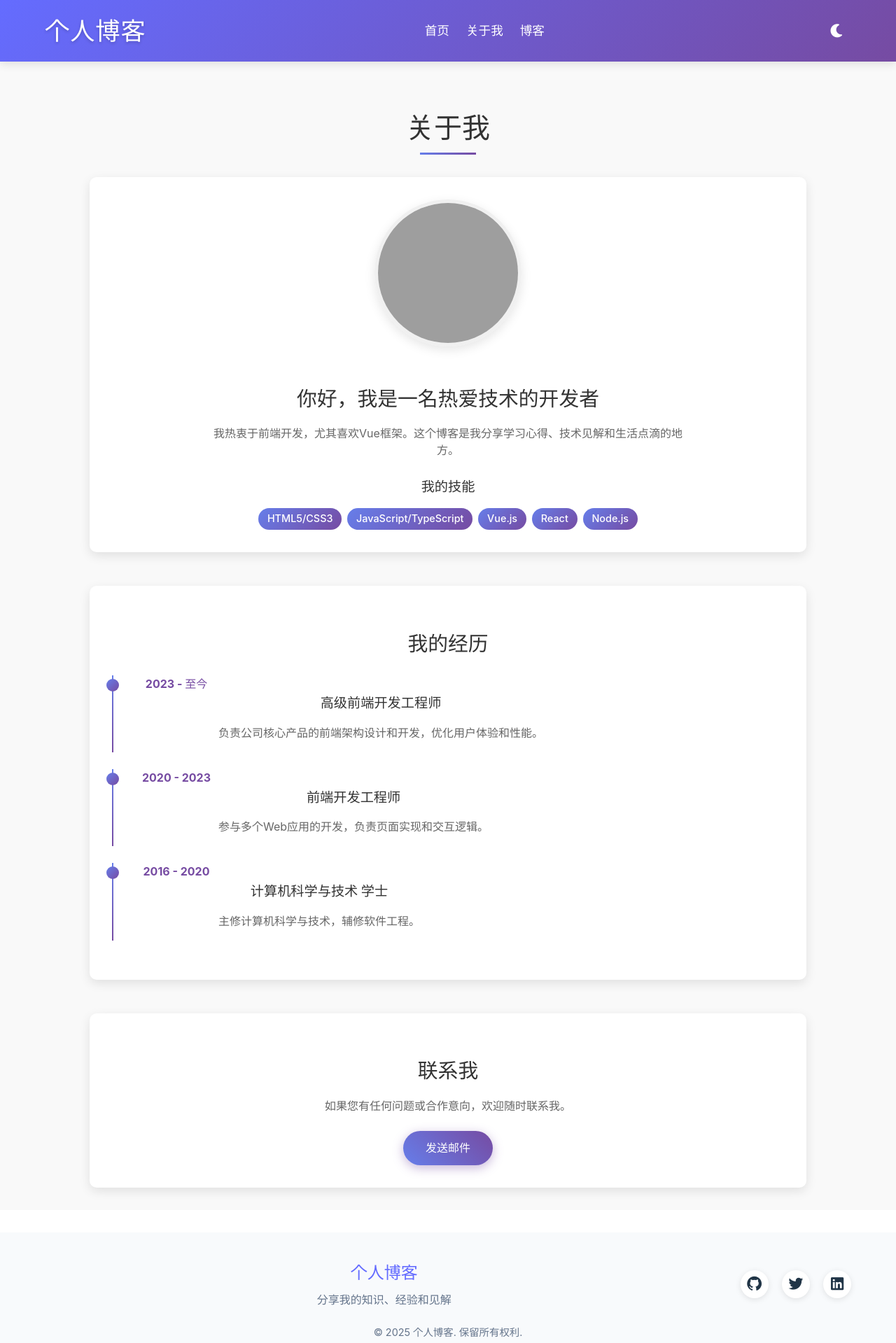
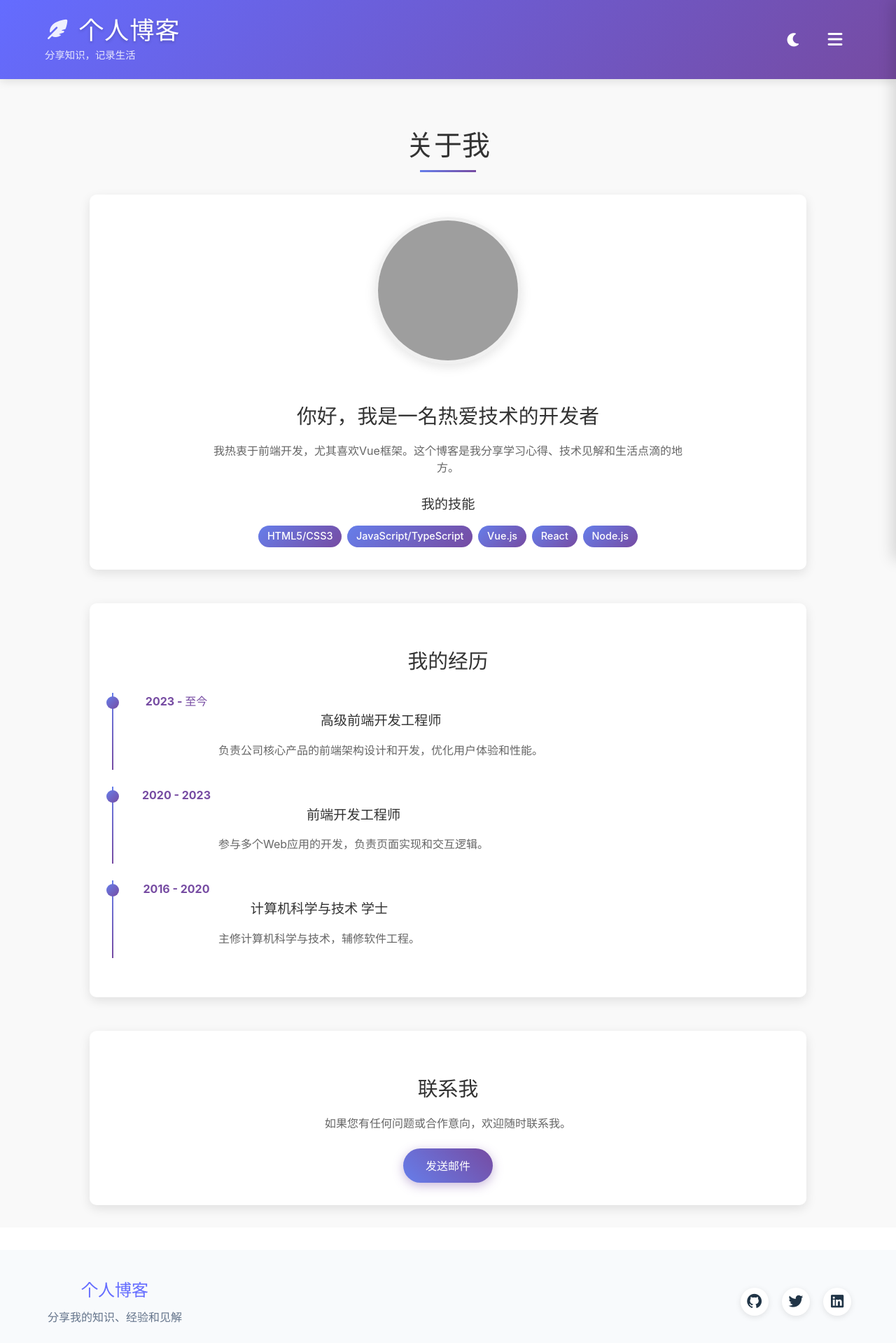
Before and after one commit to meltryll/my-blog, a Vue app: page /about in a window 1280 px wide. Shown: the top 1919 px of the page at 70% size. Built offline with nearby package versions, Linux system fonts and the light colour scheme; grey boxes are pictures that could not be loaded.

Commit message:
组件文字按钮分布优化，顶部组件导航菜单与优化

```diff
--- a/src/components/Footer.vue
+++ b/src/components/Footer.vue
@@ -9,14 +9,18 @@ const { currentTheme } = useThemeStore()
   <footer class="footer" :class="currentTheme">
     <div class="container-full">
       <div class="footer-content">
+        <div class="footer-left">
           <div class="footer-info">
             <h3 class="footer-title">个人博客</h3>
             <p class="footer-description">分享我的知识、经验和见解</p>
           </div>
+        </div>
+        <div class="footer-right">
           <div class="social-links">
             <a href="#" class="social-link"><i class="fab fa-github"></i></a>
             <a href="#" class="social-link"><i class="fab fa-twitter"></i></a>
             <a href="#" class="social-link"><i class="fab fa-linkedin"></i></a>
+          </div>
         </div>
       </div>
       <p class="copyright">&copy; {{ new Date().getFullYear() }} 个人博客. 保留所有权利.</p>
@@ -38,8 +42,36 @@ const { currentTheme } = useThemeStore()
   justify-content: space-between;
   align-items: center;
   margin-bottom: 1.5rem;
-  flex-wrap: wrap;
+  width: 100%;
+}
+
+.footer-left {
+  display: flex;
+  flex-direction: column;
+  align-items: flex-start;
+}
+
+.footer-right {
+  display: flex;
+  gap: 1.2rem;
+}
+
+@media (max-width: 768px) {
+  .footer-content {
+    flex-direction: column;
     gap: 1.5rem;
+  }
+
+  .footer-left,
+  .footer-right {
+    width: 100%;
+    justify-content: center;
+    align-items: center;
+  }
+
+  .footer-info {
+    text-align: center;
+  }
 }
 
 .footer-info {
--- a/src/components/Header.vue
+++ b/src/components/Header.vue
@@ -10,9 +10,9 @@ const drawerOpen = ref(false)
 
 // 菜单数据
 const menuItems = [
-  { path: '/', label: '首页' },
-  { path: '/about', label: '关于我' },
-  { path: '/blog', label: '博客' }
+  { path: '/', label: '首页', icon: 'fas fa-home' },
+  { path: '/about', label: '关于我', icon: 'fas fa-user' },
+  { path: '/blog', label: '博客', icon: 'fas fa-blog' }
 ]
 
 // 导航到指定路径
@@ -25,17 +25,15 @@ const navigateTo = (path) => {
 <template>
   <header class="header">
     <div class="header-content container-full">
+      <div class="header-left">
+        <div class="blog-logo-title">
+          <i class="fas fa-feather-alt blog-icon"></i>
           <h1 class="blog-title">个人博客</h1>
+        </div>
+        <p class="blog-tagline">分享知识，记录生活</p>
+      </div>
 
-      <!-- 桌面导航 -->
-      <nav class="nav desktop-nav">
-        <ul class="nav-list">
-          <li v-for="item in menuItems" :key="item.path" class="nav-item">
-            <router-link :to="item.path" class="nav-link">{{ item.label }}</router-link>
-          </li>
-        </ul>
-      </nav>
-
+      <div class="header-right">
         <!-- 主题切换按钮 -->
         <button class="theme-toggle" @click="toggleTheme" aria-label="切换主题">
           <i :class="currentTheme === 'light' ? 'fas fa-moon' : 'fas fa-sun'"></i>
@@ -46,20 +44,30 @@ const navigateTo = (path) => {
           <i class="fas fa-bars"></i>
         </button>
       </div>
+    </div>
 
     <!-- 抽屉导航 -->
     <div class="drawer" :class="{ 'drawer-open': drawerOpen }">
       <div class="drawer-content">
+        <div class="drawer-header">
+          <h2 class="drawer-title">导航菜单</h2>
           <button class="close-drawer" @click="drawerOpen = false" aria-label="关闭菜单">
             <i class="fas fa-times"></i>
           </button>
+        </div>
         <nav class="mobile-nav">
           <ul class="nav-list">
             <li v-for="item in menuItems" :key="item.path" class="nav-item">
-              <button @click="navigateTo(item.path)" class="nav-link">{{ item.label }}</button>
+              <button @click="navigateTo(item.path)" class="nav-link">
+                <i :class="item.icon"></i>
+                <span>{{ item.label }}</span>
+              </button>
             </li>
           </ul>
         </nav>
+        <div class="drawer-footer">
+          <p class="copyright">&copy; {{ new Date().getFullYear() }} 个人博客</p>
+        </div>
       </div>
     </div>
 
@@ -103,7 +111,7 @@ const navigateTo = (path) => {
   font-size: 1.5rem;
   cursor: pointer;
   padding: 0.5rem;
-  display: none;
+  display: block;
 }
 
 /* 抽屉导航 */
@@ -113,10 +121,11 @@ const navigateTo = (path) => {
   right: -300px;
   width: 300px;
   height: 100vh;
-  background-color: var(--color-card);
-  box-shadow: -2px 0 10px rgba(0, 0, 0, 0.1);
-  transition: right 0.3s ease;
+  background: linear-gradient(135deg, #f5f7fa 0%, #c3cfe2 100%);
+  box-shadow: -5px 0 20px rgba(0, 0, 0, 0.15);
+  transition: right 0.4s cubic-bezier(0.175, 0.885, 0.32, 1.275);
   z-index: 500;
+  overflow: hidden;
 }
 
 .drawer-open {
@@ -130,6 +139,25 @@ const navigateTo = (path) => {
   flex-direction: column;
 }
 
+.drawer-header {
+  display: flex;
+  justify-content: space-between;
+  align-items: center;
+  margin-bottom: 2rem;
+  padding-bottom: 1rem;
+  border-bottom: 1px solid rgba(0, 0, 0, 0.1);
+}
+
+.drawer-title {
+  font-size: 1.5rem;
+  margin: 0;
+  background: linear-gradient(to right, #764ba2, #667eea);
+  -webkit-background-clip: text;
+  background-clip: text;
+  color: transparent;
+  font-weight: 700;
+}
+
 .close-drawer {
   align-self: flex-end;
   background: transparent;
@@ -138,6 +166,26 @@ const navigateTo = (path) => {
   color: var(--color-text);
   cursor: pointer;
   padding: 0.5rem;
+  transition: transform 0.3s ease, color 0.3s ease;
+}
+
+.close-drawer:hover {
+  transform: rotate(90deg);
+  color: #764ba2;
+}
+
+.drawer-footer {
+  padding-top: 1rem;
+  border-top: 1px solid rgba(0, 0, 0, 0.1);
+  margin-top: 2rem;
+}
+
+.drawer-footer .copyright {
+  font-size: 0.9rem;
+  color: #666;
+  text-align: center;
+  margin: 0;
+  padding: 1rem 0;
 }
 
 .overlay {
@@ -169,12 +217,47 @@ const navigateTo = (path) => {
 
 .mobile-nav .nav-link {
   color: var(--color-text);
-  display: block;
+  display: flex;
+  align-items: center;
   width: 100%;
   text-align: left;
-  padding: 0.8rem;
+  padding: 0.8rem 1rem;
   border-radius: 8px;
-  transition: background-color 0.3s ease;
+  transition: all 0.3s ease;
+  position: relative;
+  overflow: hidden;
+}
+
+.mobile-nav .nav-link i {
+  margin-right: 10px;
+  font-size: 1.2rem;
+  width: 24px;
+  text-align: center;
+}
+
+.mobile-nav .nav-link span {
+  position: relative;
+  z-index: 1;
+}
+
+.mobile-nav .nav-link::before {
+  content: '';
+  position: absolute;
+  top: 0;
+  left: -100%;
+  width: 100%;
+  height: 100%;
+  background-color: rgba(118, 75, 162, 0.1);
+  transition: left 0.3s ease;
+}
+
+.mobile-nav .nav-link:hover {
+  color: #764ba2;
+  transform: translateX(5px);
+}
+
+.mobile-nav .nav-link:hover::before {
+  left: 0;
 }
 
 .mobile-nav .nav-link:hover {
@@ -199,11 +282,11 @@ const navigateTo = (path) => {
 
 @media (min-width: 769px) {
   .drawer {
-    display: none;
+    display: block;
   }
 
   .overlay {
-    display: none;
+    display: block;
   }
 }
 
@@ -215,7 +298,59 @@ const navigateTo = (path) => {
   z-index: 2;
   width: 100%;
   max-width: 100%;
-  padding: 0 1rem;
+  padding: 0 1.5rem;
+}
+
+.header-left {
+  display: flex;
+  flex-direction: column;
+  align-items: flex-start;
+}
+
+.blog-logo-title {
+  display: flex;
+  align-items: center;
+  gap: 0.8rem;
+}
+
+.blog-icon {
+  font-size: 1.8rem;
+  color: #fff;
+  opacity: 0.9;
+}
+
+.blog-tagline {
+  font-size: 0.9rem;
+  color: rgba(255, 255, 255, 0.85);
+  margin: 0.3rem 0 0 0;
+  font-weight: 300;
+}
+
+@media (max-width: 768px) {
+  .header-left {
+    align-items: center;
+    text-align: center;
+  }
+}
+
+.header-right {
+  display: flex;
+  gap: 1rem;
+  align-items: center;
+}
+
+@media (max-width: 768px) {
+  .header-content {
+    flex-direction: column;
+    gap: 1rem;
+  }
+
+  .header-left,
+  .header-right {
+    width: 100%;
+    justify-content: center;
+    align-items: center;
+  }
 }
 
 .container-full {
```
Lines whose indentation alone changed are shown as unchanged.
